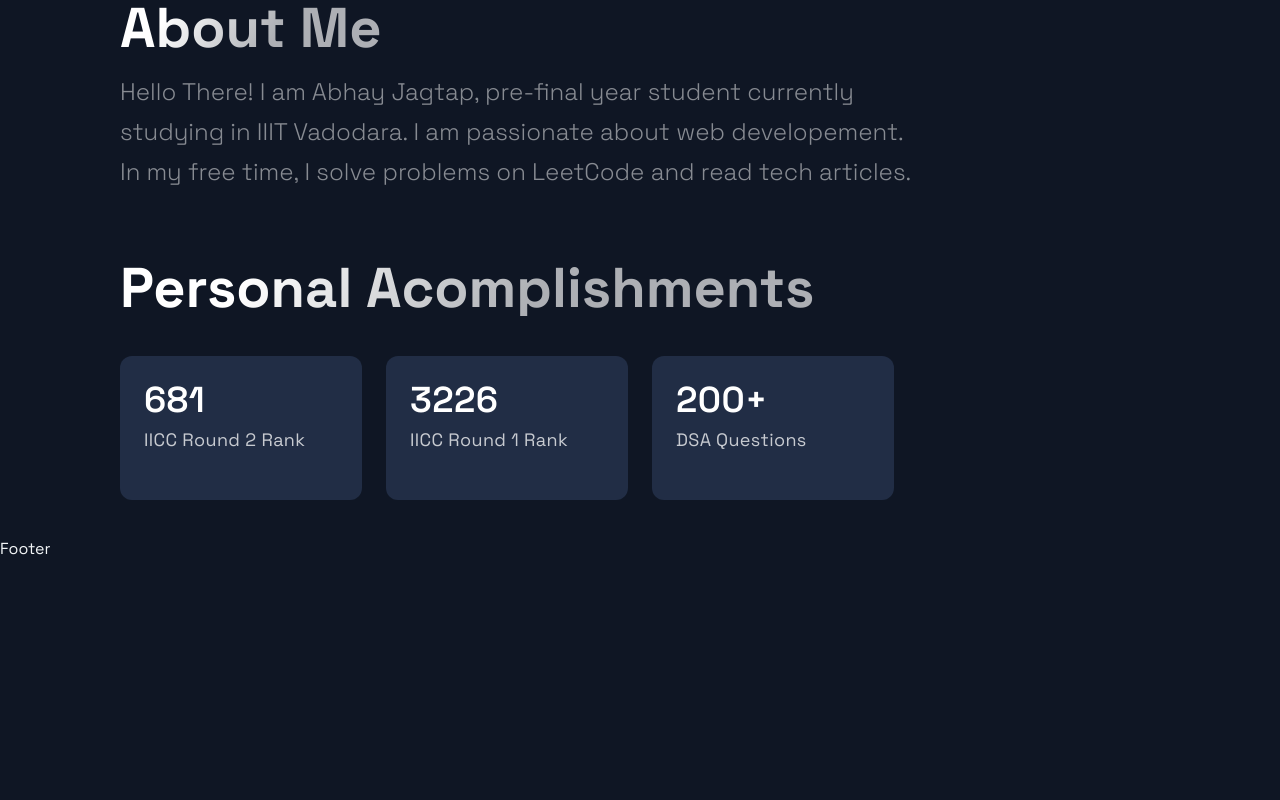
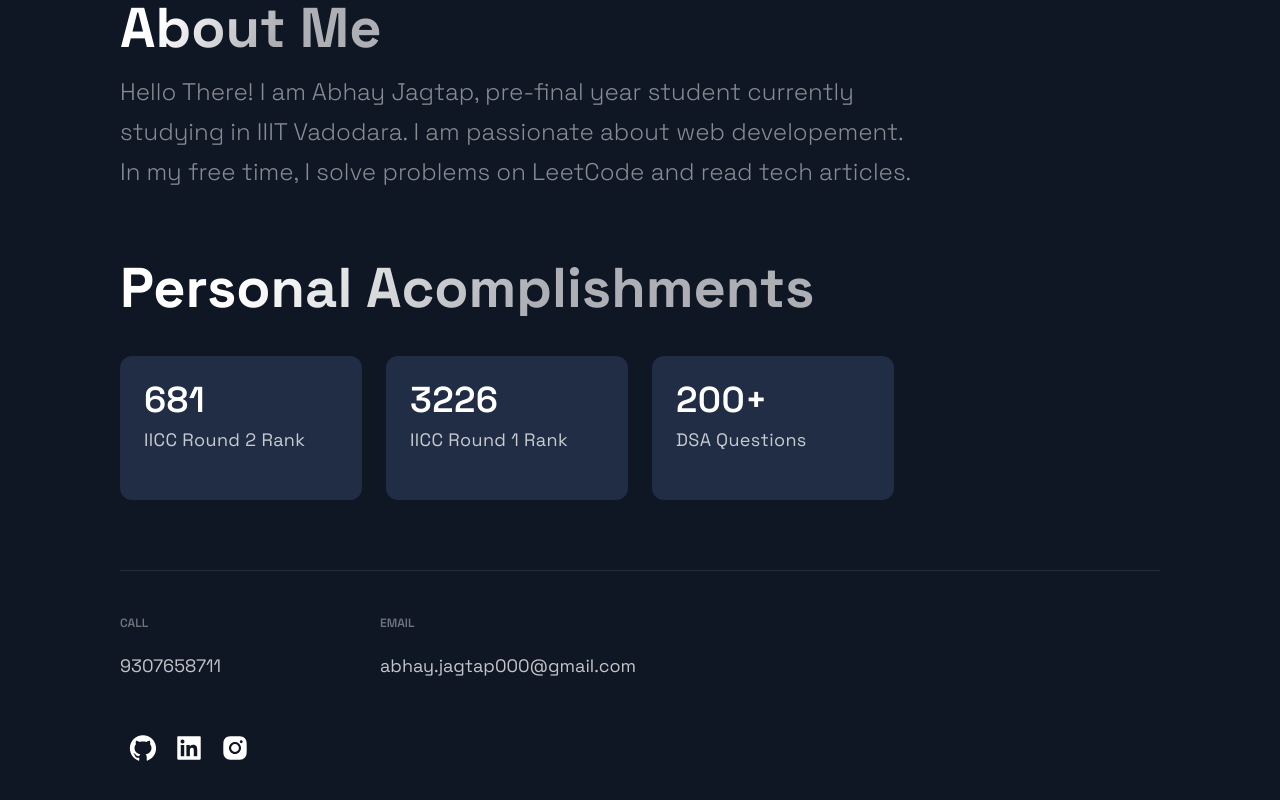
Before and after one commit to Abhay-Jagtap4/Portfolio-Website, a Next.js app: page / in a window 1280 px wide. Shown: the part 2766-3566 px from the top of the page. Before the commit the page ends 3325 px from the top, so only its background shows below. Built offline with nearby package versions, Linux system fonts and the light colour scheme.

Commit message:
Completed footer part.

```diff
--- a/src/components/Footer/Footer.js
+++ b/src/components/Footer/Footer.js
@@ -6,9 +6,31 @@ import { CompanyContainer, FooterWrapper, LinkColumn, LinkItem, LinkList, LinkTi
 
 const Footer = () => {
   return (
-    <div>
-      Footer
-    </div>
+    <FooterWrapper>
+      <LinkList>
+        <LinkColumn>
+          <LinkTitle>Call</LinkTitle>
+          <LinkItem href="tel:9307658711">9307658711</LinkItem>
+        </LinkColumn>
+        <LinkColumn>
+          <LinkTitle>Email</LinkTitle>
+          <LinkItem href="mainto:abhay.jagtap000@gmail.com">abhay.jagtap000@gmail.com</LinkItem>
+        </LinkColumn>
+      </LinkList>
+        <SocialIconsContainer>
+          <SocialContainer>
+            <SocialIcons href="https://github.com/Abhay-Jagtap4">
+              <AiFillGithub size="3rem" />
+            </SocialIcons>
+            <SocialIcons href="https://www.linkedin.com/in/abhay-jagtap-765116201/">
+              <AiFillLinkedin size="3rem" />
+            </SocialIcons>
+            <SocialIcons href="https://www.instagram.com/abhayjagtap4/">
+              <AiFillInstagram size="3rem" />
+            </SocialIcons>
+          </SocialContainer>
+      </SocialIconsContainer>
+    </FooterWrapper>
   );
 };
 
```
